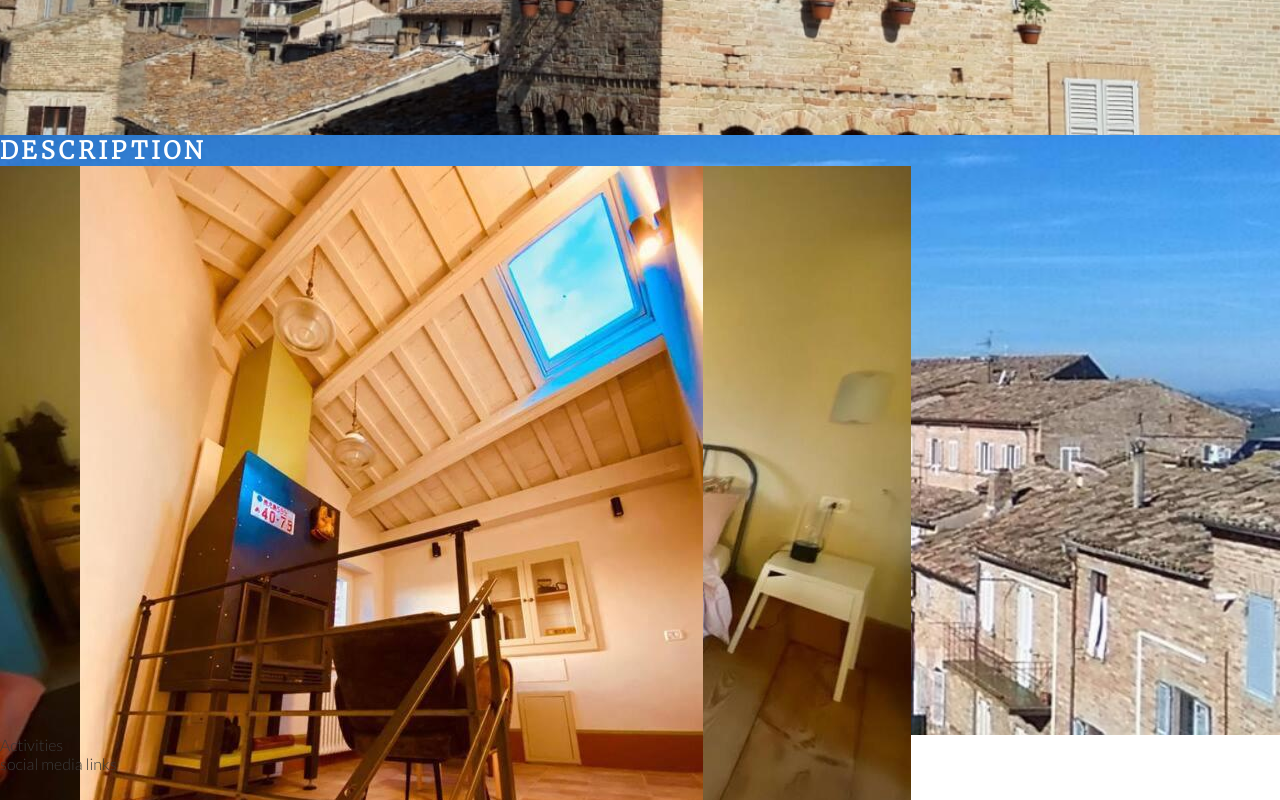
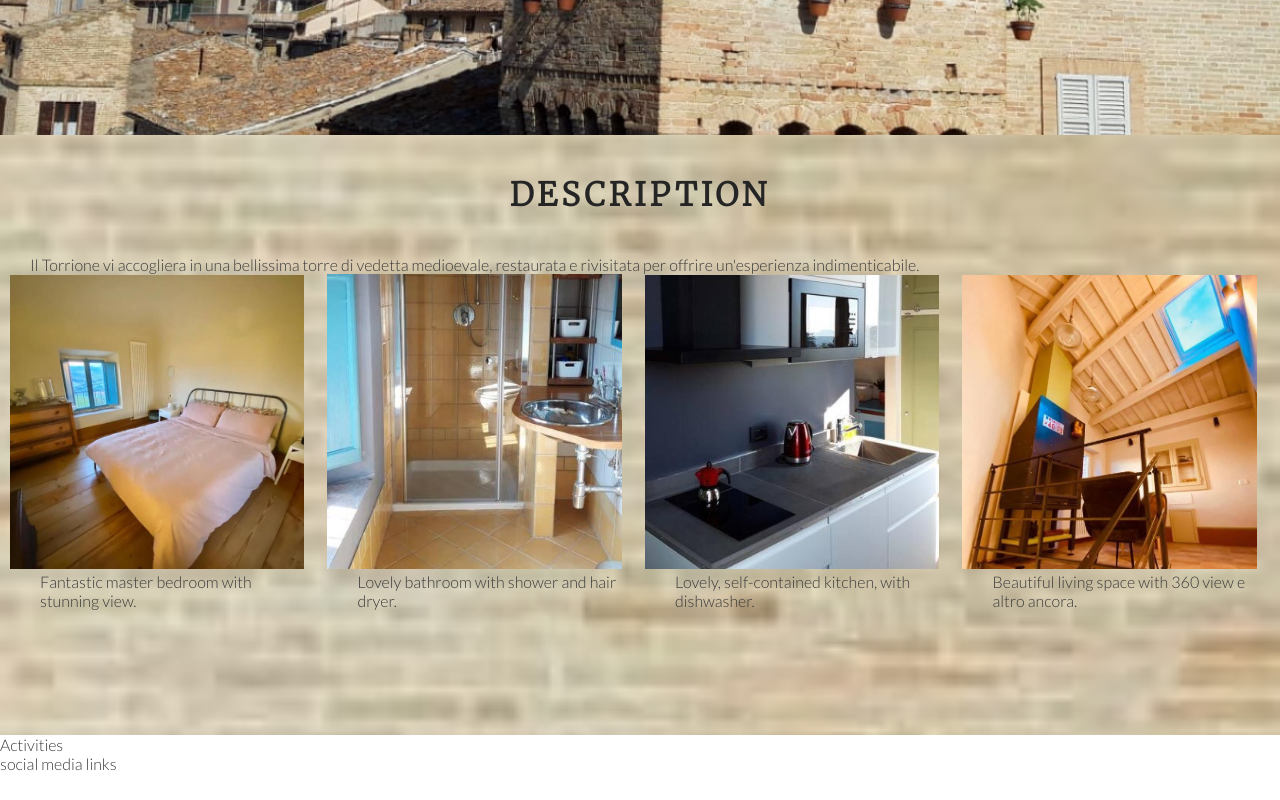
Before and after one commit to ValeP314/il_torrione, a plain HTML site: page index.html in a window 1280 px wide. Shown: the part 540-1340 px from the top of the page. After the commit the page ends 1313 px from the top, so only its background shows below. Drawn offline with Linux system fonts and the light colour scheme.

Commit message:
Add background image to description section

```diff
--- a/assets/css/style.css
+++ b/assets/css/style.css
@@ -72,7 +72,7 @@ h1, h2 {
 
     /* animates zoom effect on loading page */
     animation-name: main-zoom;
-    animation-duration: 5s;
+    animation-duration: 10s;
     animation-fill-mode: forwards;
 }
 
@@ -90,20 +90,35 @@ h1, h2 {
 
 #description {
     height: 600px;
-    background-image: url(../images/panorama3.jpg);
+    background-image: url(../images/sfondo.jpeg);
     background-repeat: no-repeat;
     background-position: center;
     background-size: cover;
 }
 
-#room {
-    clear: both;
-    line-height: 0;
-    column-count: 4;
-    column-gap: 0;
-    width: 25%;
+h2 {
+    text-align: center;
+    letter-spacing: 4px;
+    padding: 40px;
+    font-size: 200%;
 }
 
-#description > h2, h3 {
-    color:white;
+#description p {
+    margin-left: 30px;
 }
+
+.photos {
+    display: inline-block;
+    width: 23%;
+    height: auto;
+    overflow: hidden;
+    margin-left:10px;
+    margin-right: 10px;
+}
+
+.photos img {
+    width: 100%;
+
+}
+
+/* footer */
--- a/index.html
+++ b/index.html
@@ -22,7 +22,7 @@
                     <a href="#">Contact Us</a>
                 </li>
                 <li>
-                    <a href="#">Gallery</a>
+                    <a href="#">Things to do</a>
                 </li>
                 <li>
                     <a href="index.html" class="active">Home</a>
@@ -37,11 +37,40 @@
 
     <section id="description">
         <h2 id="welcome">Description</h2>
-        <div id="room">
-            <img src="/assets/images/bedroom2.jpg" alt="Master bedroom">
-            <img src="/assets/images/bathroom1.jpg" alt="Bathroom">
-            <img src="/assets/images/living room2.jpg" alt="Living room">
-            <img src="/assets/images/kitchen1.jpg" alt="Kitchen">
+
+        <p>
+            Il Torrione vi accogliera in una bellissima torre di vedetta medioevale, restaurata e rivisitata per offrire un'esperienza indimenticabile.
+        </p>
+
+        <div class="room">
+            <div class="photos">
+              <img src="/assets/images/bedroom_square.jpg" alt="Master bedroom">
+                <p>
+                    Fantastic master bedroom with stunning view.
+                </p>
+            </div>
+
+            <div class="photos">
+                <img src="/assets/images/bathroom_square.jpg" alt="Bathroom">
+                <p>
+                    Lovely bathroom with shower and hair dryer.
+                </p>
+            </div>
+
+            <div class="photos">
+                <img src="/assets/images/kitchen_square.jpg" alt="Kitchen">
+                <p>
+                    Lovely, self-contained kitchen, with dishwasher.
+                </p>
+            </div>
+
+            <div class="photos">
+                <img src="/assets/images/living room_square.jpg" alt="Living room">
+                <p>
+                    Beautiful living space with 360 view e altro ancora.
+                </p>
+            </div>
+
         </div>
     </section>
 
```
Also changed, not shown: assets/images/bathroom1.jpg (deleted), assets/images/bathroom_square.jpg (added), assets/images/bedroom2.jpg (deleted), assets/images/bedroom_square.jpg (added), assets/images/kitchen1.jpg (deleted), assets/images/kitchen_square.jpg (added), assets/images/living room2.jpg (deleted), assets/images/living room_square.jpg (added), assets/images/sfondo.jpeg (added).
